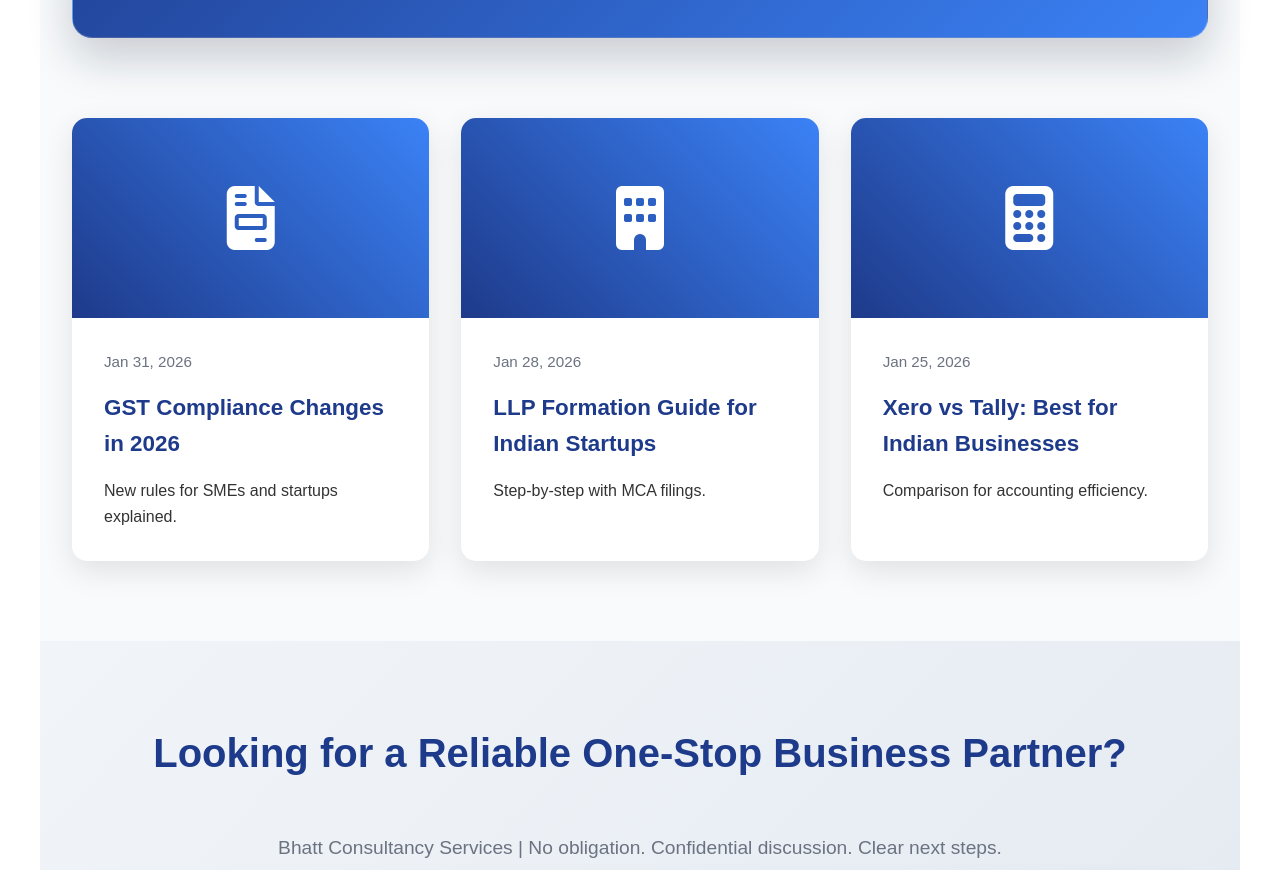
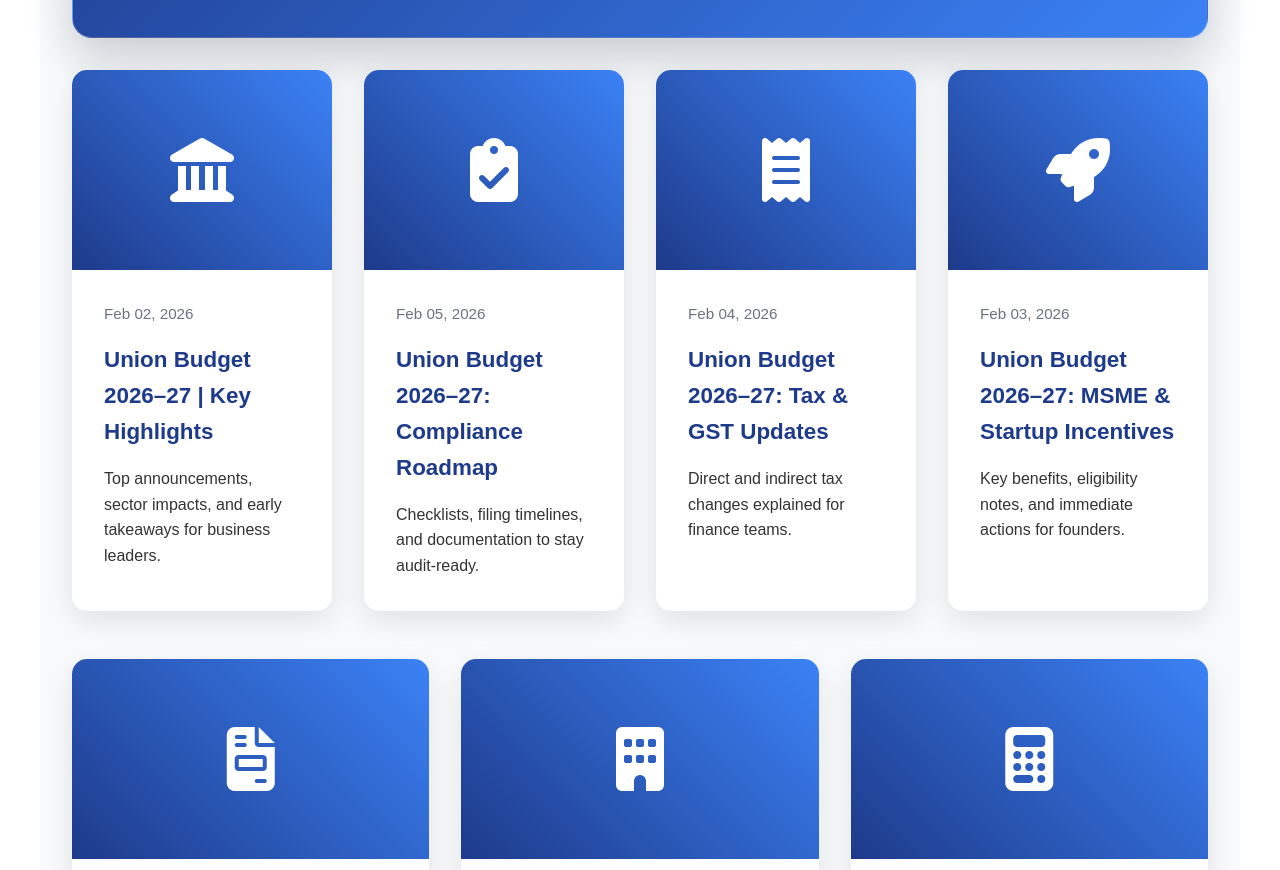
Before and after one commit to tusharbhatt54321-code/Bcs---site, a plain HTML site: page index.html in a window 1280 px wide. Shown: the part 5584-6454 px from the top of the page. Drawn offline with Linux system fonts and the light colour scheme.

Commit message:
Update insights section content

```diff
--- a/index.html
+++ b/index.html
@@ -421,6 +421,42 @@
     <script>
         const insightsPosts = [
             {
+                title: 'Union Budget 2026–27 | Key Highlights',
+                href: '/insights/union-budget-2026-27/',
+                dateLabel: 'Feb 02, 2026',
+                publishDate: '2026-02-02',
+                excerpt: 'Top announcements, sector impacts, and early takeaways for business leaders.',
+                icon: 'fas fa-landmark',
+                tags: ['Union Budget 2026–27']
+            },
+            {
+                title: 'Union Budget 2026–27: MSME & Startup Incentives',
+                href: '/insights/union-budget-2026-27/',
+                dateLabel: 'Feb 03, 2026',
+                publishDate: '2026-02-03',
+                excerpt: 'Key benefits, eligibility notes, and immediate actions for founders.',
+                icon: 'fas fa-rocket',
+                tags: ['Union Budget 2026–27']
+            },
+            {
+                title: 'Union Budget 2026–27: Tax & GST Updates',
+                href: '/insights/union-budget-2026-27/',
+                dateLabel: 'Feb 04, 2026',
+                publishDate: '2026-02-04',
+                excerpt: 'Direct and indirect tax changes explained for finance teams.',
+                icon: 'fas fa-receipt',
+                tags: ['Union Budget 2026–27']
+            },
+            {
+                title: 'Union Budget 2026–27: Compliance Roadmap',
+                href: '/insights/union-budget-2026-27/',
+                dateLabel: 'Feb 05, 2026',
+                publishDate: '2026-02-05',
+                excerpt: 'Checklists, filing timelines, and documentation to stay audit-ready.',
+                icon: 'fas fa-clipboard-check',
+                tags: ['Union Budget 2026–27']
+            },
+            {
                 title: 'GST Compliance Changes in 2026',
                 href: '/blog/gst-2026-updates.html',
                 dateLabel: 'Jan 31, 2026',
```
